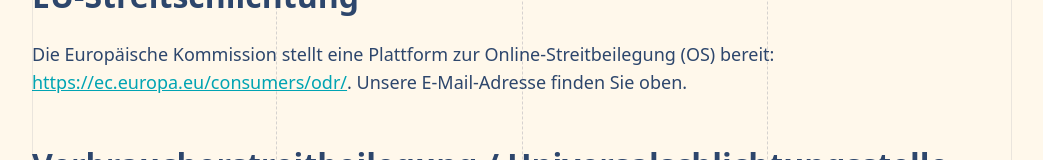
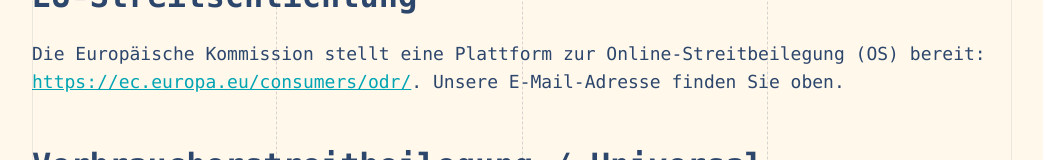
Before and after one commit to gardenjs/docs, a SvelteKit app: page /legalnotice in a window 1280 px wide. Shown: the part 732-892 px from the top of the page, without its empty margins (118-1161 px from the left). Built offline with nearby package versions, Linux system fonts and the light colour scheme.

Commit message:
dont-fam monospace

```diff
--- a/src/assets/scss/base/typography.scss
+++ b/src/assets/scss/base/typography.scss
@@ -49,6 +49,9 @@ p {
     font-size: 1.125rem;
   }
 }
-.text a {
-  color: var(--c-primary);
+.text {
+  font-family: var(--monospace);
+    a {
+    color: var(--c-primary);
+    }
 }
```
